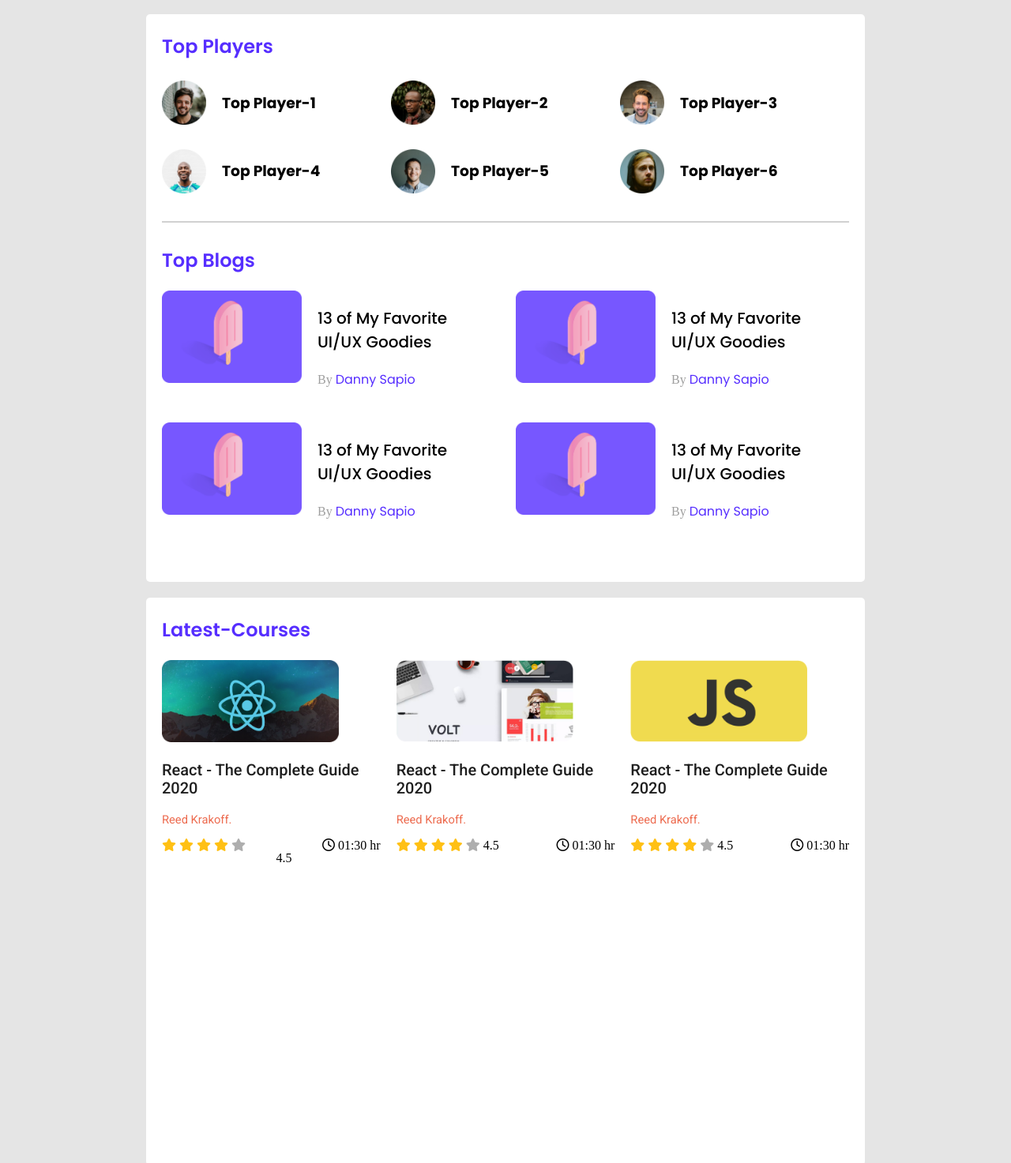
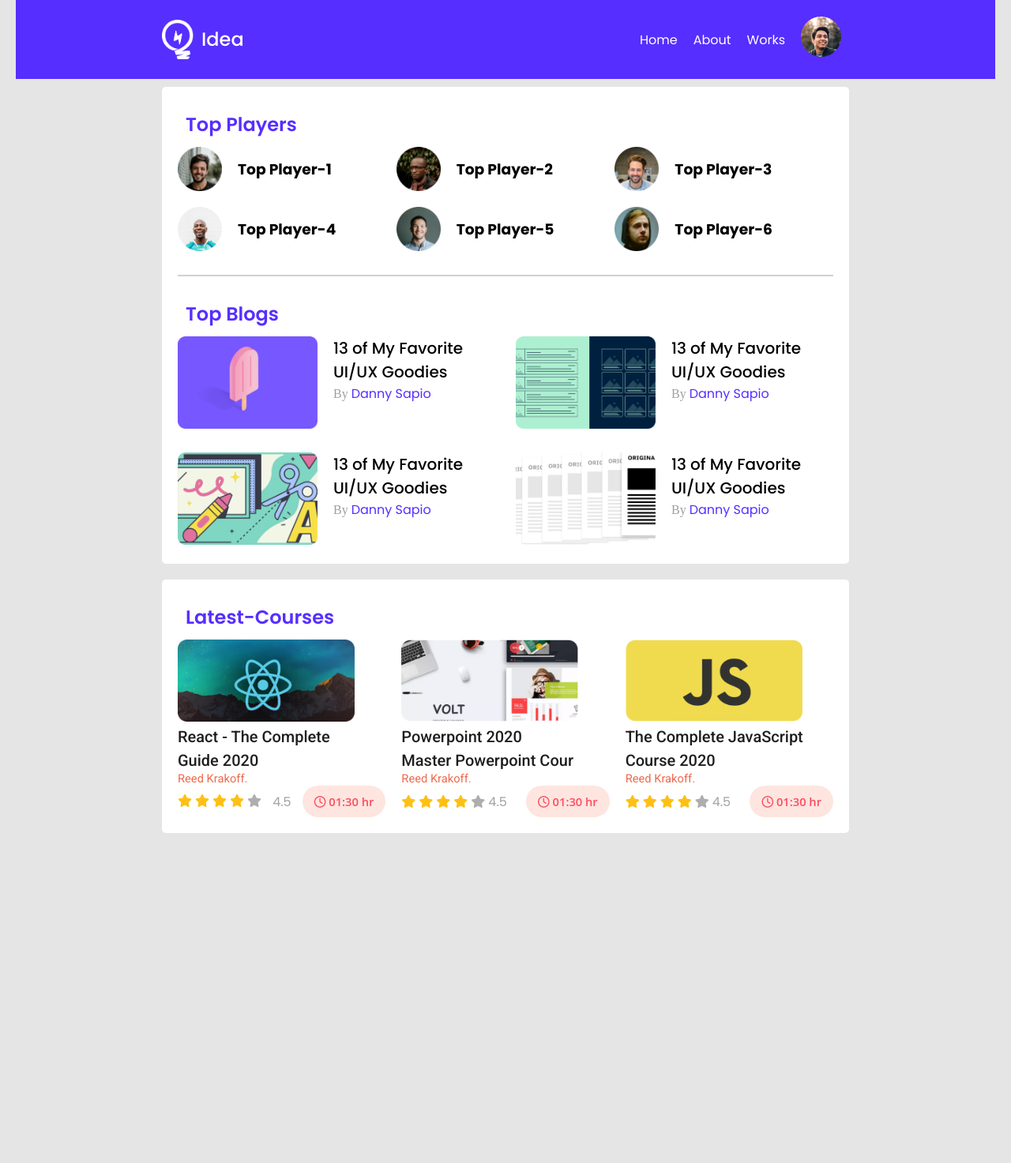
Before and after one commit to mmorshedulislam/leader-board-css3, a plain HTML site: page index.html in a window 1280 px wide. Shown: the top 1473 px of the page at 79% size. After the commit the page ends 1065 px from the top, so only its background shows below. Drawn offline with Linux system fonts and the light colour scheme.

Commit message:
finish site

```diff
--- a/index.html
+++ b/index.html
@@ -9,11 +9,24 @@
     <script src="https://kit.fontawesome.com/982836c07d.js" crossorigin="anonymous"></script>
     <!-- Stylesheet -->
     <link rel="stylesheet" href="styles/style.css">
+    <!-- Responsive CSS -->
+    <link rel="stylesheet" href="styles/responsive.css">
 </head>
 <body>
-    <!-- Header start -->
-        <header>
-
+    <!-- Header starts -->
+        <header class="header-area">
+            <div class="menu-container">
+                <div class="logo">
+                    <img src="images/icons/logo.png" alt="">
+                    <span> Idea</span>
+                </div>
+                <nav class="menu">
+                    <a href="#">Home</a>
+                    <a href="#">About</a>
+                    <a href="#">Works</a>
+                    <a href="#"><img src="images/icons/profile.png" alt="" srcset=""></a>
+                </nav>
+            </div>
         </header>
     <!-- Header ends -->
     <!-- Top player and to blogs start -->
@@ -63,7 +76,7 @@
                         </article>
                         <article class="blog">
                             <div class="thumbnail">
-                                <img src="images/blogs/blog-1.png" alt="">
+                                <img src="images/blogs/blog-2.png" alt="">
                             </div>
                             <div class="blog-info">
                                 <h3 class="blog-title">13 of My Favorite UI/UX Goodies</h3>
@@ -72,7 +85,7 @@
                         </article>
                         <article class="blog">
                             <div class="thumbnail">
-                                <img src="images/blogs/blog-1.png" alt="">
+                                <img src="images/blogs/blog-3.png" alt="">
                             </div>
                             <div class="blog-info">
                                 <h3 class="blog-title">13 of My Favorite UI/UX Goodies</h3>
@@ -81,7 +94,7 @@
                         </article>
                         <article class="blog">
                             <div class="thumbnail">
-                                <img src="images/blogs/blog-1.png" alt="">
+                                <img src="images/blogs/blog-4.png" alt="">
                             </div>
                             <div class="blog-info">
                                 <h3 class="blog-title">13 of My Favorite UI/UX Goodies</h3>
@@ -101,7 +114,7 @@
                             <img src="images/courses/course-1.png" alt="">
                         </div>
                         <div class="course-details">
-                            <h3>React - The Complete Guide 2020</h3>
+                            <h3>React - The Complete <br> Guide 2020</h3>
                             <p>Reed Krakoff.</p>
                         </div>
                         <div class="course-info">
@@ -112,7 +125,7 @@
                                 <i class="fa-solid fa-star filled"></i>
                                 <i class="fa-solid fa-star empty"></i>
                             </div>
-                            <p>4.5</p>
+                            <span>4.5</span>
                             <div class="course-duration">
                                 <i class="fa-regular fa-clock"></i>
                                 01:30 hr
@@ -124,7 +137,30 @@
                             <img src="images/courses/course-2.png" alt="">
                         </div>
                         <div class="course-details">
-                            <h3>React - The Complete Guide 2020</h3>
+                            <h3>Powerpoint 2020 <br> Master Powerpoint Cour</h3>
+                            <p>Reed Krakoff.</p>
+                        </div>
+                        <div class="course-info">
+                            <div class="rating-icons">
+                                <i class="fa-solid fa-star filled"></i>
+                                <i class="fa-solid fa-star filled"></i>
+                                <i class="fa-solid fa-star filled"></i>
+                                <i class="fa-solid fa-star filled"></i>
+                                <i class="fa-solid fa-star empty"></i>
+                                <span>4.5</span>
+                            </div>
+                            <div class="course-duration">
+                                <i class="fa-regular fa-clock"></i>
+                                01:30 hr
+                            </div>
+                        </div>
+                    </div>
+                    <div class="course">
+                        <div class="course-banner">
+                            <img src="images/courses/course-3.png" alt="">
+                        </div>
+                        <div class="course-details">
+                            <h3>The Complete JavaScript <br> Course 2020</h3>
                             <p>Reed Krakoff.</p>
                         </div>
                         <div class="course-info">
@@ -143,31 +179,6 @@
                             </div>
                         </div>
                     </div>
-                    <div class="course">
-                        <div class="course-banner">
-                            <img src="images/courses/course-3.png" alt="">
-                        </div>
-                        <div class="course-details">
-                            <h3>React - The Complete Guide 2020</h3>
-                            <p>Reed Krakoff.</p>
-                        </div>
-                        <div class="course-info">
-                            <div class="rating-icons">
-                                <i class="fa-solid fa-star filled"></i>
-                                <i class="fa-solid fa-star filled"></i>
-                                <i class="fa-solid fa-star filled"></i>
-                                <i class="fa-solid fa-star filled"></i>
-                                <i class="fa-solid fa-star empty"></i>
-
-                                <span>4.5</span>
-                            </div>
-
-                            <div class="course-duration">
-                                <i class="fa-regular fa-clock"></i>
-                                01:30 hr
-                            </div>
-                        </div>
-                    </div>
                 </div>
             </section>
         </main>
--- a/styles/style.css
+++ b/styles/style.css
@@ -7,7 +7,15 @@
     font-family: 'Poppins', sans-serif;
     font-family: 'Roboto', sans-serif;
  */
-
+body{
+    max-width: 1240px;
+    margin: 0 auto;
+}
+*{
+    margin: 0;
+    padding: 0;
+    box-sizing: border-box;
+}
 main{
     display: flex;
     align-items: center;
@@ -18,7 +26,6 @@ main{
     width: 870px;
     background: #FFFFFF;
     border-radius: 5px;
-    height: 679px;
     padding: 20px;
     margin: 10px;
 }
@@ -26,6 +33,62 @@ main{
 body{
     background: #E5E5E5;
 }
+
+/* Header area */
+
+.header-area{
+    width: 100%;
+    height: 100px;
+    background: #562EFF;
+    display: flex;
+    align-items: center;
+
+
+}
+.menu-container{
+    display: flex;
+    justify-content: space-between;
+    width: 870px;
+    margin: 0 auto;
+    align-items: center;
+}
+.logo{
+    display: flex;
+    justify-content: center;
+    align-items: center;
+    cursor: pointer;
+}
+.logo img{
+    width: 40px;
+    height: 50px;
+}
+.logo span{
+    font-family: 'Poppins';
+    font-style: normal;
+    font-weight: 500;
+    font-size: 24px;
+    line-height: 36px;
+    color: #FFFFFF;
+    margin-left: 10px;
+}
+
+.menu{
+    display: flex;
+    align-items: center;
+}
+.menu a{
+    text-decoration: none;
+    color: #fff;
+    font-family: 'Poppins';
+    font-style: normal;
+    font-weight: 400;
+    font-size: 16px;
+    color: #FFFFFF;
+    display: inline-block;
+    padding: 0 10px;
+}
+
+
 /* Top player style */
 .players{
     display: grid;
@@ -40,7 +103,7 @@ body{
     font-size: 24px;
     line-height: 36px;
     color: #562EFF;
-    margin-top: 3px;
+    margin: 10px;
 }
 .player{
     display: flex;
@@ -120,6 +183,7 @@ hr{
     font-size: 14.6913px;
     line-height: 17px;
     color: #ED6B4F;
+
 }
 
 .course-info{
@@ -138,7 +202,84 @@ hr{
     grid-template-columns: repeat(3, 1fr);
     column-gap: 20px;
 }
+.course-details h3{
+    line-height: 30px;
+}
 .course-info{
     display: flex;
     justify-content: space-between;
+    align-items: center;
 }
+.course-info span{
+    color: #A2A2A2;
+    font-family: 'Poppins';
+
+}
+.course-duration{
+    background-color: #FEE5DF;
+    color: #FF4A60;
+    border-radius: 20px;
+    padding: 10px 15px;
+    font-family: 'Open Sans';
+    font-style: normal;
+    font-weight: 600;
+    font-size: 14.6913px;
+
+}
+
+
+@media screen and (max-width: 767px) {
+    .players{
+        grid-template-columns: repeat(1, 1fr);
+        display: flex;
+        flex-direction: column;
+        justify-content: center;
+        align-items: center;
+    }
+    .container{
+        width: 100%;
+    }
+    .blogs{
+        grid-template-columns: repeat(1, 1fr);
+    }
+    .blog{
+        flex-direction: column;
+        justify-content: center;
+        align-items: center;
+    }
+    .blog{
+        width: 80%;
+    }
+    .courses{
+        grid-template-columns: repeat(1, 1fr);
+        row-gap: 20px;
+    }
+    .course{
+        width: 80%;
+        margin: 0 auto;
+    }
+}
+
+@media screen and (min-width: 768px) and (max-width: 1023px) {
+    .container{
+        width: 100%;
+        margin: 0 auto;
+    }
+    .players{
+        grid-template-columns: repeat(2, 1fr);
+    }
+    .blogs{
+        grid-template-columns: repeat(1, 1fr);
+        width: 80%;
+        margin: 0 auto;
+    }
+    .courses {
+        display: grid;
+        grid-template-columns: repeat(2, 1fr);
+        gap: 50px;
+    }
+    .course{
+        width: 80%;
+    }
+
+}
```
